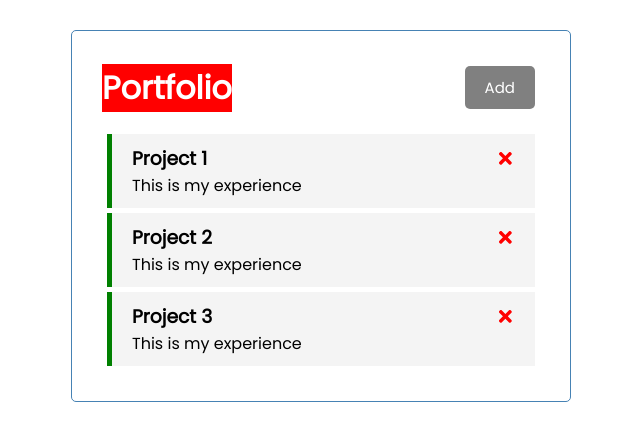
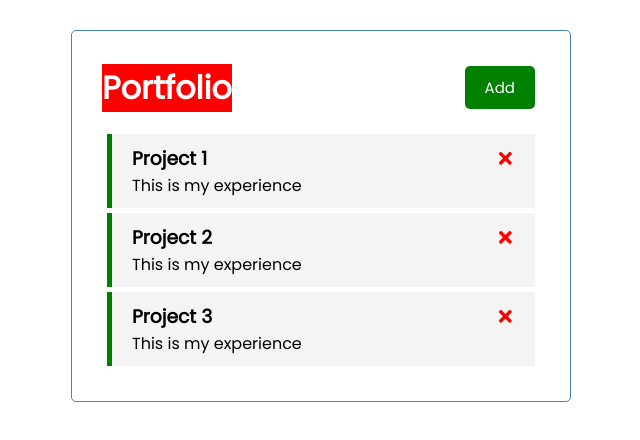
Before and after one commit to Zartender/ian-portfolio, a React (Create React App) app: page / in a window 1280 px wide. Shown: the top 440 px of the page, without its empty margins (319-959 px from the left). Built offline with nearby package versions, Linux system fonts and the light colour scheme.

Commit message:
Working out bugs to turnover to portoflio. Installing json server. to work with mock db.

```diff
--- a/src/App.js
+++ b/src/App.js
@@ -7,7 +7,7 @@ import AddProject from "./components/AddProject";
 // import './App.css';
 
 function App() {
-  const[showAddProject, setShowAddProject] = useState
+  const [showAddProject, setShowAddProject] = useState
     (false)
 
   const [projects, setProjects] = useState([
@@ -41,7 +41,7 @@ function App() {
   // Add Projct
   const addProject = (project) => {
     const id = Math.floor(Math.random() * 10000) + 1
-  const newProject = { id, ...project}
+    const newProject = { id, ...project }
     setProjects([...projects, newProject])
   }
 
@@ -55,7 +55,7 @@ const deleteProject = (id) => {
   // Toggle Reiminder
   const toggleReminder = (id) => {
     setProjects(projects.map((project) => project.id === id ?
-  {...project, reminder: !project.reminder } : project)
+      { ...project, reminder: !project.reminder } : project)
     )
     console.log(id)
   }
@@ -64,14 +64,18 @@ const toggleReminder = (id) => {
 
     // jsx
     <div className='container'>
-     <Header onAdd={() => setShowAddProject
-    (!showAddProject)} />
+      <Header
+        onAdd={() => setShowAddProject
+          (!showAddProject)}
+        showAdd={showAddProject}
+      />
       {showAddProject && <AddProject onAdd={addProject} />}
-     {projects.length > 0 ?<Projects
-     projects={projects}
-     onDelete={deleteProject}
-     onToggle={toggleReminder}
-     /> : 'No Projects to Show'}
+      {projects.length > 0 ? (
+        <Projects projects={projects} onDelete=
+          {deleteProject} onToggle={toggleReminder} />
+      ) : (
+        'No Projects to Show'
+      )}
     </div>
   )
 }
--- a/src/components/Header.js
+++ b/src/components/Header.js
@@ -2,7 +2,7 @@ import PropTypes from 'prop-types'
 import Button from './Button'
 
 
-const Header = ({ title, onAdd }) => {
+const Header = ({ title, onAdd, showAdd }) => {
 
 
 
@@ -13,8 +13,12 @@ const Header = ({ title, onAdd }) => {
         <h1 style={headingStyle}>{title}</h1>
         {/* <Button color='grey' text='About' onClick={onClick}/>
         <Button color='grey' text='Contacts' onClick={onClick}/> */}
-        <Button color='grey' text='Add'onClick={onAdd}/>
         {/* <Button color='grey' text='Resume' onClick={onClick}/> */}
+        <Button
+        color={showAdd ? 'red' : 'green'}
+        text={showAdd ? 'Close' : 'Add'}
+        onClick={onAdd}/>
+
         </header>
     )
 }
```
Lines whose indentation alone changed are shown as unchanged.
